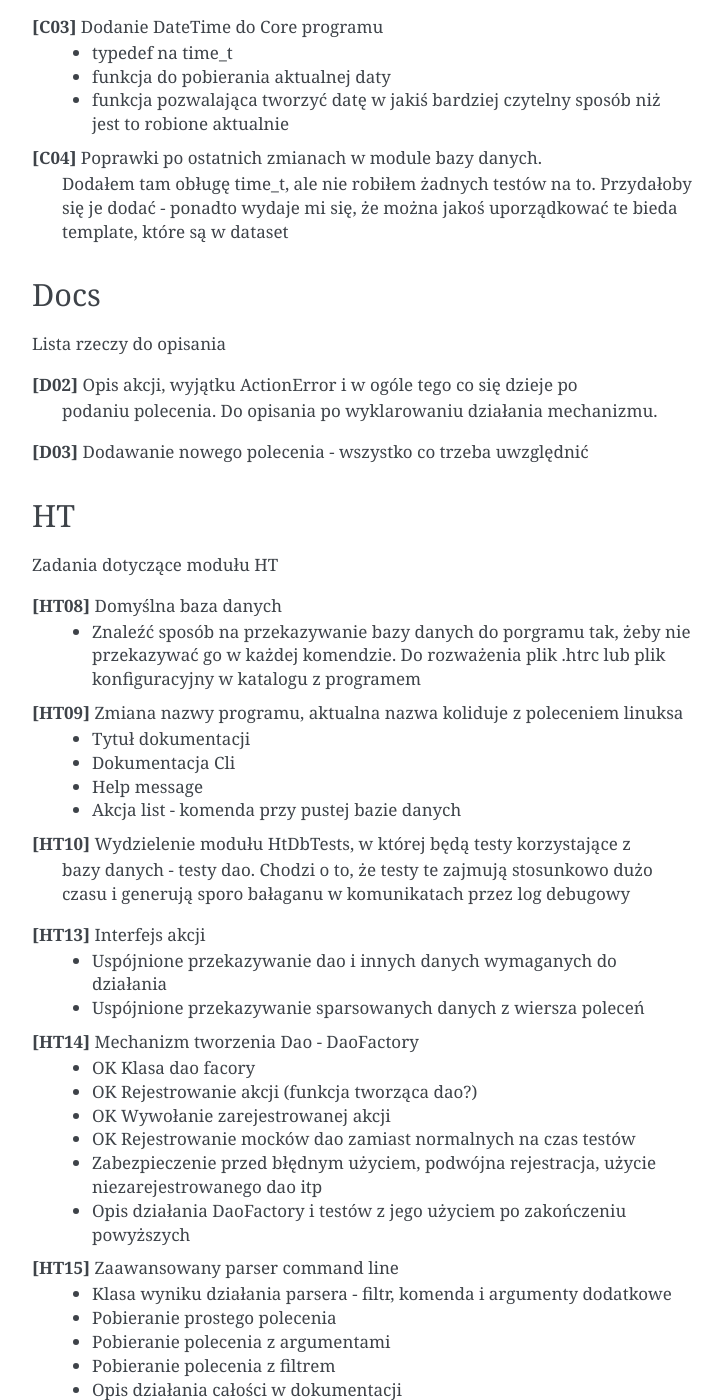
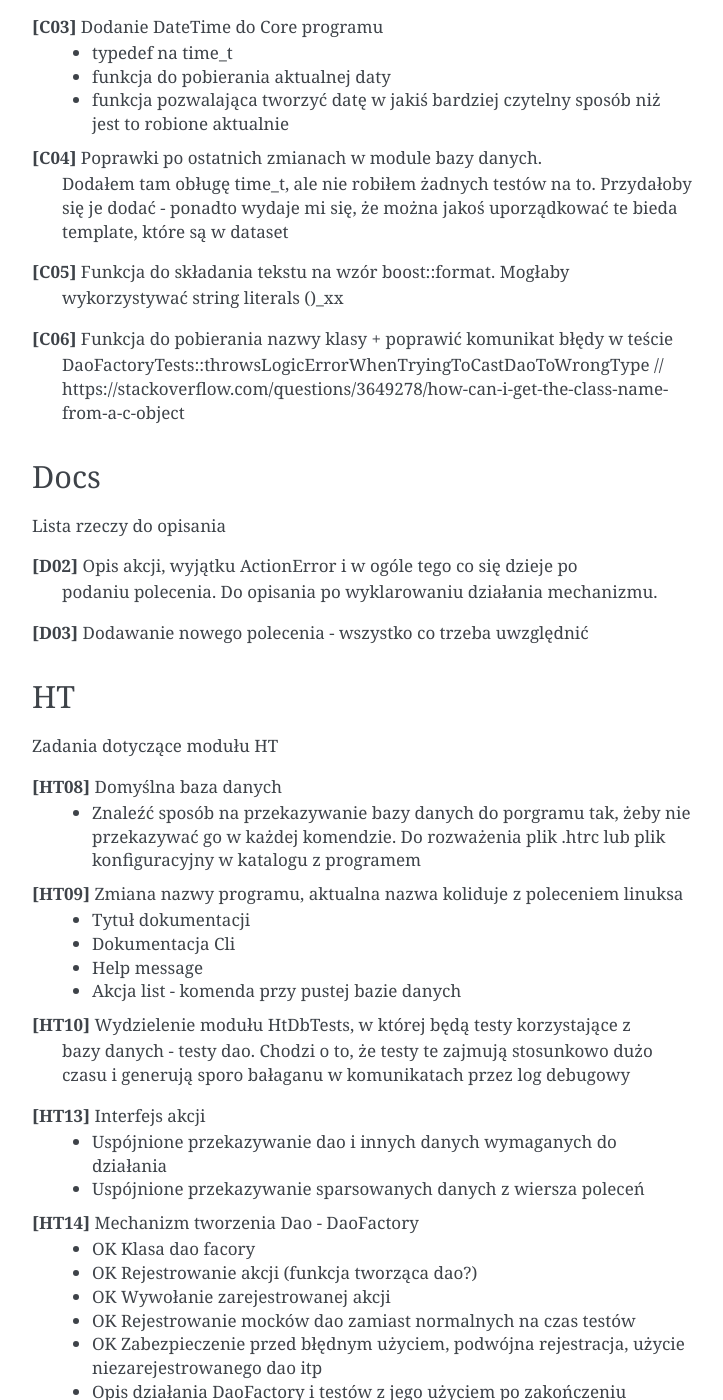
Before and after one commit to minescias/HabitTacker, a Sphinx documentation site: the page built from Documentation/source/Tasks.rst, in a window 1280 px wide and 1400 px high, scrolled down 890 px. Shown: the whole window, without its empty margins (388-1111 px from the left). Built offline with Sphinx 7.4.7, drawn with Linux system fonts in a browser that asks for light colours; some of the changed text lies outside the part shown.

Commit message:
DaoFactory: Added protection from wrong usage
This includes: redefinition of a dao, usage of unregisted dao and casting dao to
wrong type

```diff
--- a/Documentation/source/Tasks.rst
+++ b/Documentation/source/Tasks.rst
@@ -45,6 +45,13 @@ Co trzeba dodać/poprawić w Core programu
     się je dodać - ponadto wydaje mi się, że można jakoś uporządkować te bieda
     template, które są w dataset
 
+**[C05]** Funkcja do składania tekstu na wzór boost::format. Mogłaby
+    wykorzystywać string literals ()_xx
+
+**[C06]** Funkcja do pobierania nazwy klasy + poprawić komunikat błędy w teście
+    DaoFactoryTests::throwsLogicErrorWhenTryingToCastDaoToWrongType
+    // https://stackoverflow.com/questions/3649278/how-can-i-get-the-class-name-from-a-c-object
+
 Docs
 *******************************************************************************
 Lista rzeczy do opisania
@@ -82,7 +89,7 @@ Zadania dotyczące modułu HT
  *  OK Rejestrowanie akcji (funkcja tworząca dao?)
  *  OK Wywołanie zarejestrowanej akcji
  *  OK Rejestrowanie mocków dao zamiast normalnych na czas testów
- *  Zabezpieczenie przed błędnym użyciem, podwójna rejestracja, użycie
+ *  OK Zabezpieczenie przed błędnym użyciem, podwójna rejestracja, użycie
     niezarejestrowanego dao itp
  *  Opis działania DaoFactory i testów z jego użyciem po zakończeniu powyższych
 
```
Also changed, not shown: other parts of Documentation/source/Tasks.rst (+2 -1 lines), 4 other files.
